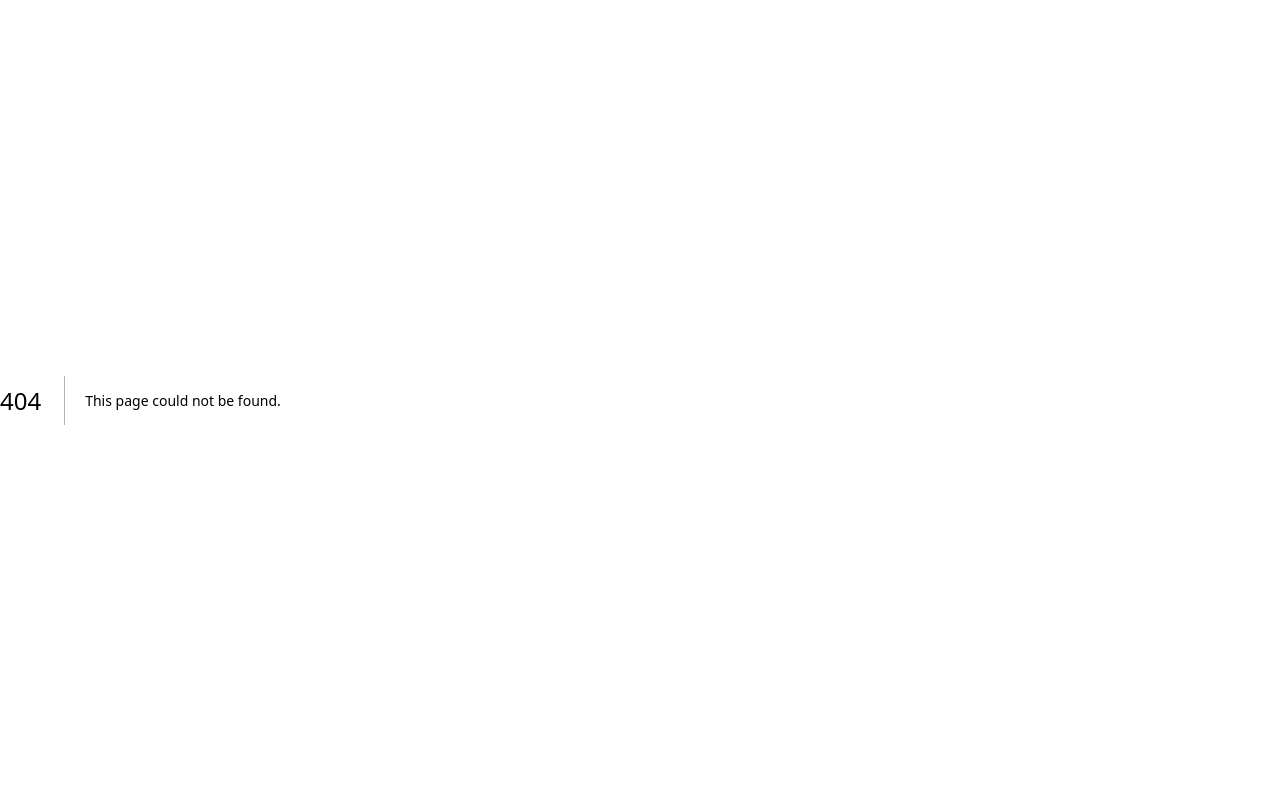
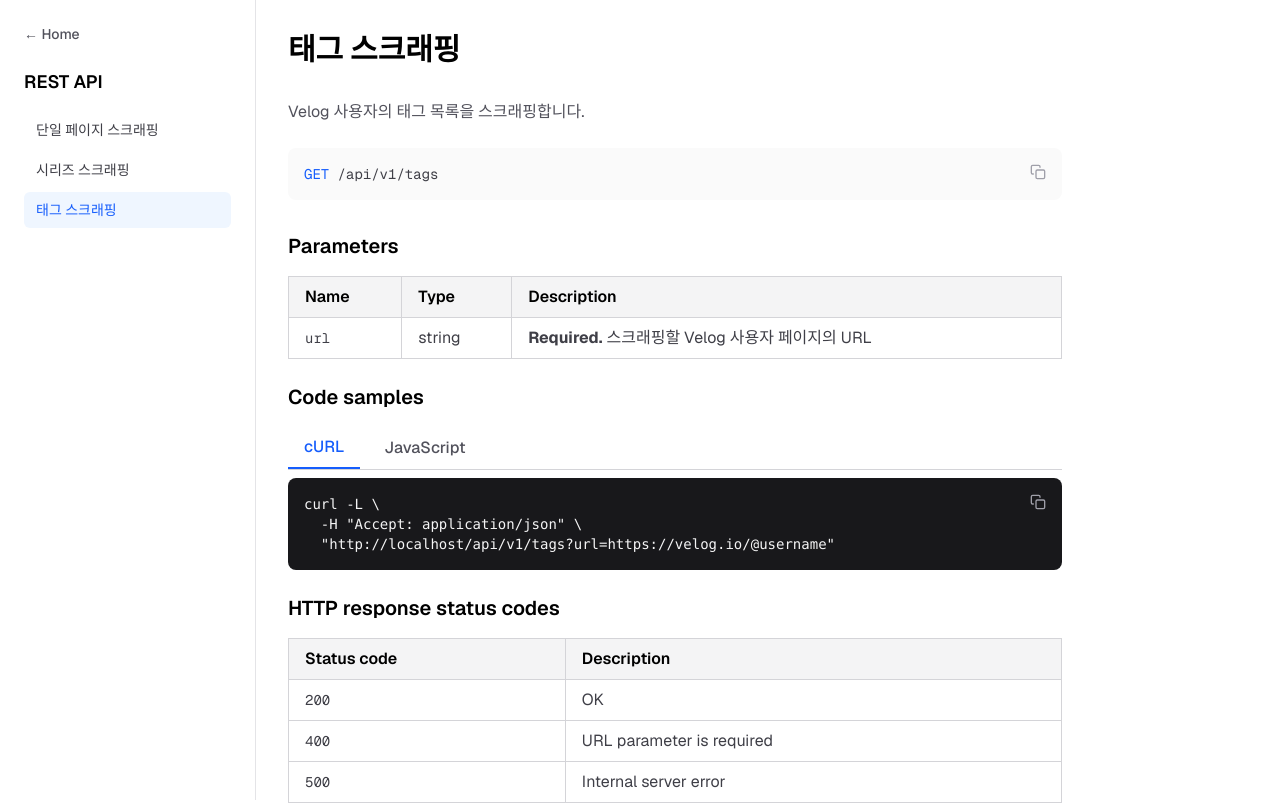
Before and after one commit to yummjin/velog-scraper, a Next.js app: page /document/tags in a window 1280 px wide. Before the commit this address had no page. Shown: the top 804 px of the page. Built offline with nearby package versions, Linux system fonts and the light colour scheme.

Commit message:
feat : change 'tag' into 'tags'

```diff
--- a/src/app/document/layout.tsx
+++ b/src/app/document/layout.tsx
@@ -46,9 +46,9 @@ export default function DocumentLayout({
               시리즈 스크래핑
             </Link>
             <Link
-              href="/document/tag"
+              href="/document/tags"
               className={`block w-full text-left px-3 py-2 rounded-md text-sm font-medium transition-colors ${
-                pathname === "/document/tag"
+                pathname === "/document/tags"
                   ? "bg-blue-50 dark:bg-blue-900/20 text-blue-600 dark:text-blue-400"
                   : "text-zinc-700 dark:text-zinc-300 hover:bg-zinc-100 dark:hover:bg-zinc-800"
               }`}
--- a/src/app/document/tag/page.tsx
+++ b/src/app/document/tags/page.tsx
@@ -17,12 +17,12 @@ export default function TagPage() {
       </p>
 
       <CodeBlock
-        code="GET /api/v1/tag"
+        code="GET /api/v1/tags"
         variant="light"
         className="mb-6 font-mono text-sm"
       >
         <span className="text-blue-600 dark:text-blue-400">GET</span>{" "}
-        <span className="text-zinc-700 dark:text-zinc-300">/api/v1/tag</span>
+        <span className="text-zinc-700 dark:text-zinc-300">/api/v1/tags</span>
       </CodeBlock>
 
       <section className="mb-16">
@@ -48,12 +48,12 @@ export default function TagPage() {
               label: "cURL",
               code: `curl -L \\
   -H "Accept: application/json" \\
-  "${baseUrl}/api/v1/tag?url=https://velog.io/@username"`,
+  "${baseUrl}/api/v1/tags?url=https://velog.io/@username"`,
               content: (
                 <pre className="text-zinc-100 text-sm font-mono">
                   <code>{`curl -L \\
   -H "Accept: application/json" \\
-  "${baseUrl}/api/v1/tag?url=https://velog.io/@username"`}</code>
+  "${baseUrl}/api/v1/tags?url=https://velog.io/@username"`}</code>
                 </pre>
               ),
             },
@@ -61,7 +61,7 @@ export default function TagPage() {
               value: "javascript",
               label: "JavaScript",
               code: `const response = await fetch(
-  \`${baseUrl}/api/v1/tag?url=\${encodeURIComponent('https://velog.io/@username')}\`,
+  \`${baseUrl}/api/v1/tags?url=\${encodeURIComponent('https://velog.io/@username')}\`,
   {
     headers: {
       'Accept': 'application/json',
@@ -73,7 +73,7 @@ const data = await response.json();`,
               content: (
                 <pre className="text-zinc-100 text-sm font-mono">
                   <code>{`const response = await fetch(
-  \`${baseUrl}/api/v1/tag?url=\${encodeURIComponent('https://velog.io/@username')}\`,
+  \`${baseUrl}/api/v1/tags?url=\${encodeURIComponent('https://velog.io/@username')}\`,
   {
     headers: {
       'Accept': 'application/json',
```
Also changed, not shown: src/app/api/v1/tags/route.ts (line endings or trailing spaces).
